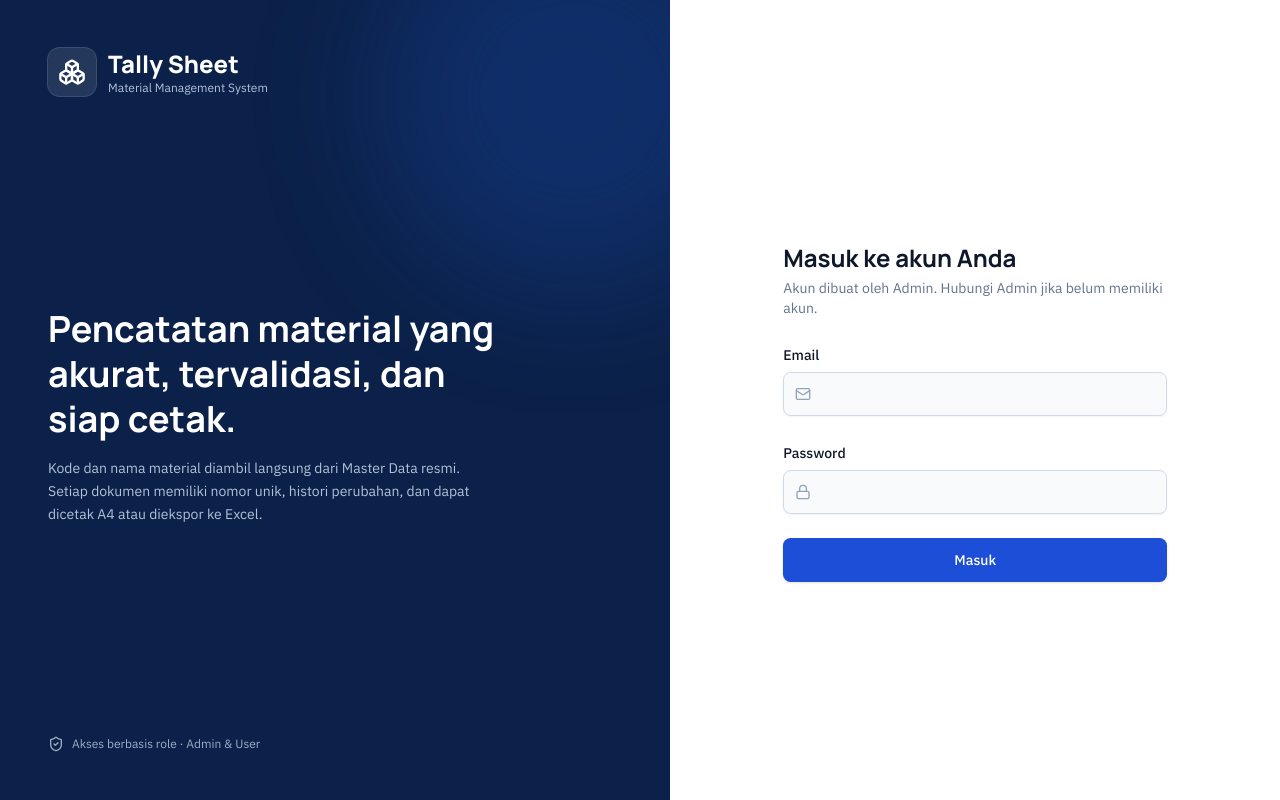
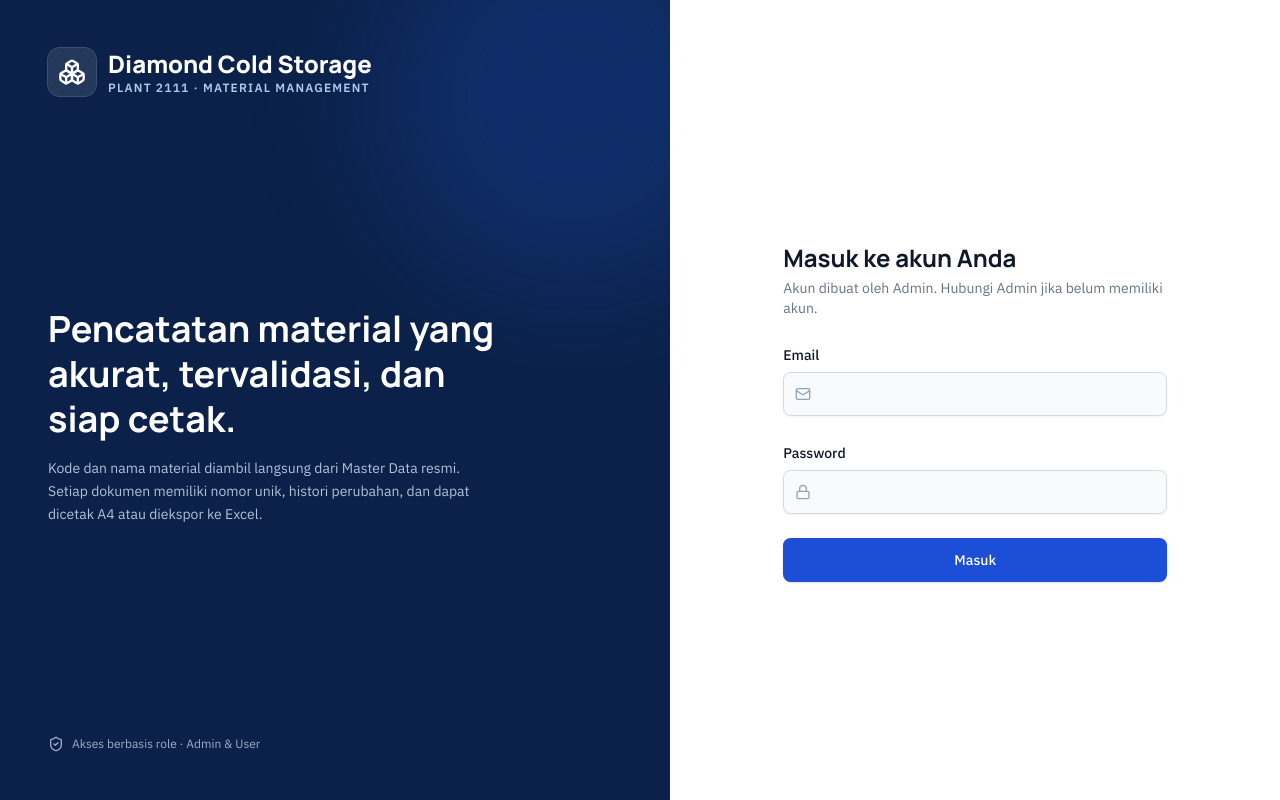
Before and after one commit to KANAN-lab/Tally_Sheet, a React (Vite) app in the folder frontend/: page /login in a window 1280 px wide. Built offline with nearby package versions, Linux system fonts and the light colour scheme; no server answers.

Commit message:
feat(branding): set company identity to PT DIAMOND COLD STORAGE (PLANT 2111)

```diff
--- a/frontend/index.html
+++ b/frontend/index.html
@@ -7,7 +7,7 @@
     <link rel="preconnect" href="https://fonts.googleapis.com" />
     <link rel="preconnect" href="https://fonts.gstatic.com" crossorigin />
     <link href="https://fonts.googleapis.com/css2?family=IBM+Plex+Sans:wght@400;500;600;700&family=Manrope:wght@500;600;700;800&family=JetBrains+Mono:wght@400;500&display=swap" rel="stylesheet" />
-    <title>Tally Sheet | Material Management System</title>
+    <title>PT Diamond Cold Storage (Plant 2111) | Tally Sheet</title>
   </head>
   <body>
     <div id="root"></div>
--- a/frontend/src/components/Sidebar.jsx
+++ b/frontend/src/components/Sidebar.jsx
@@ -19,8 +19,8 @@ export function Brand() {
         <Boxes className="h-6 w-6 text-white" />
       </div>
       <div className="leading-tight">
-        <div className="font-display text-xl font-extrabold text-white tracking-tight">Tally Sheet</div>
-        <div className="text-[11px] text-blue-100/80">Material Management System</div>
+        <div className="font-display text-base font-extrabold text-white tracking-tight">Diamond Cold Storage</div>
+        <div className="text-[10px] font-semibold text-blue-200/90 tracking-wider uppercase">Plant 2111 · Tally Hub</div>
       </div>
     </div>
   );
--- a/frontend/src/pages/Login.jsx
+++ b/frontend/src/pages/Login.jsx
@@ -36,8 +36,8 @@ export default function Login() {
         <div className="flex items-center gap-3 relative">
           <div className="h-12 w-12 rounded-xl bg-white/10 grid place-items-center ring-1 ring-white/20"><Boxes className="h-7 w-7" /></div>
           <div>
-            <div className="font-display text-2xl font-extrabold">Tally Sheet</div>
-            <div className="text-xs text-blue-100/80">Material Management System</div>
+            <div className="font-display text-2xl font-extrabold">Diamond Cold Storage</div>
+            <div className="text-xs font-semibold text-blue-200/90 tracking-widest uppercase">Plant 2111 · Material Management</div>
           </div>
         </div>
         <div className="relative max-w-md">
--- a/frontend/src/pages/Reports.jsx
+++ b/frontend/src/pages/Reports.jsx
@@ -196,9 +196,9 @@ export default function Reports() {
         <div className="flex items-start gap-2.5">
           <ShieldCheck className="h-5 w-5 text-blue-700 shrink-0 mt-0.5" />
           <div>
-            <div className="font-bold text-[#0B2149] text-sm">Standar Dokumen Kontrol Mutu — FORM-WHS-ISO-008 Rev. 02</div>
+            <div className="font-bold text-[#0B2149] text-sm">PT DIAMOND COLD STORAGE (PLANT 2111) — Standar Dokumen Kontrol Mutu FORM-WHS-ISO-008 Rev. 02</div>
             <div className="text-slate-600 mt-0.5">
-              Memenuhi Klausul ISO 9001:2015 8.4 (Evaluasi Pemasok Eksternal), 8.6 (Pelepasan Produk Ter-UU), 8.7 (Pengendalian Deviasi/Hold), serta ISO 22000/GMP (Traceability).
+              Sistem Manajemen Mutu Penerimaan Material Incoming. Memenuhi Klausul ISO 9001:2015 8.4, 8.6, 8.7, serta ISO 22000 / GMP Traceability.
             </div>
           </div>
         </div>
--- a/frontend/src/pages/TallyPrint.jsx
+++ b/frontend/src/pages/TallyPrint.jsx
@@ -35,8 +35,9 @@ export default function TallyPrint() {
         {mark && <div className="pointer-events-none absolute inset-0 grid place-items-center text-[90px] font-black text-slate-300/50 -rotate-[30deg]" data-testid="print-watermark">{mark}</div>}
         <div className="flex items-start justify-between border-b-2 border-black pb-3">
           <div>
-            <div className="text-[11px] font-semibold uppercase tracking-widest">Material Management System</div>
-            <h1 className="text-2xl font-extrabold tracking-wide" style={{ fontFamily: "Manrope" }}>TALLY SHEET</h1>
+            <div className="text-[12px] font-black uppercase tracking-wider text-slate-900">PT DIAMOND COLD STORAGE</div>
+            <div className="text-[10px] font-bold text-slate-600 uppercase tracking-widest">PLANT 2111 · MATERIAL MANAGEMENT SYSTEM</div>
+            <h1 className="text-2xl font-extrabold tracking-wide mt-0.5" style={{ fontFamily: "Manrope" }}>TALLY SHEET</h1>
           </div>
           <table className="text-[11px]">
             <tbody>
```
Also changed, not shown: 1 other file (tests, documents, lock files or other folders).
